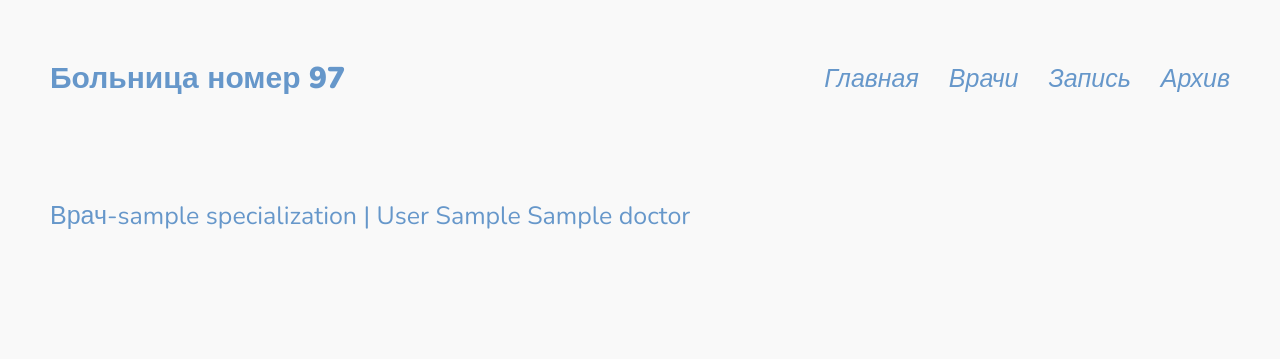
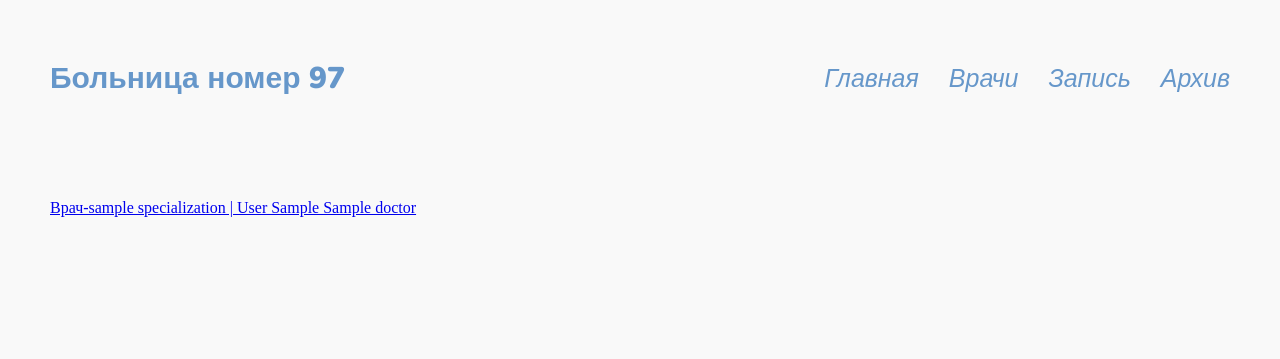
Before and after one commit to korchizhinskiy/hospital-database, a Django app: page /doctors_list/ in a window 1280 px wide. Shown: the top 359 px of the page. Run offline with Django 4.2, Linux system fonts and the light colour scheme; tables that the repository leaves empty hold one stand-in row (values such as "Sample post"); style sheets or scripts are compiled from the project's sources; some libraries are stand-ins or nearby versions.

Commit message:
Delete commons styles

```diff
--- a/database/static/database/css/doctors_list.css
+++ b/database/static/database/css/doctors_list.css
@@ -1 +1 @@
-@import"https://fonts.googleapis.com/css2?family=Nunito:wght@400;700&display=swap";.doctors{margin-top:100px}.doctors .doctor{display:inline-block;font-family:"Nunito",sans-serif;color:#6697ca;font-size:25px;text-decoration:none;margin-bottom:15px}
+.doctors{margin-top:100px}.doctors .doctor{display:inline-block;margin-bottom:15px}
--- a/database/static/database/css/doctors_list.scss
+++ b/database/static/database/css/doctors_list.scss
@@ -1,19 +1,7 @@
-@import url('https://fonts.googleapis.com/css2?family=Nunito:wght@400;700&display=swap');
-
-$oceanic-blue: #6697CA;
-$dark-blue: #45719E;
-
-$font-nunito: 'Nunito', sans-serif;
-
-
 .doctors {
     margin-top: 100px;
     .doctor {
         display: inline-block;
-        font-family: $font-nunito;
-        color: $oceanic-blue;
-        font-size: 25px;
-        text-decoration: none;
         margin-bottom: 15px;
     }
 }
```
